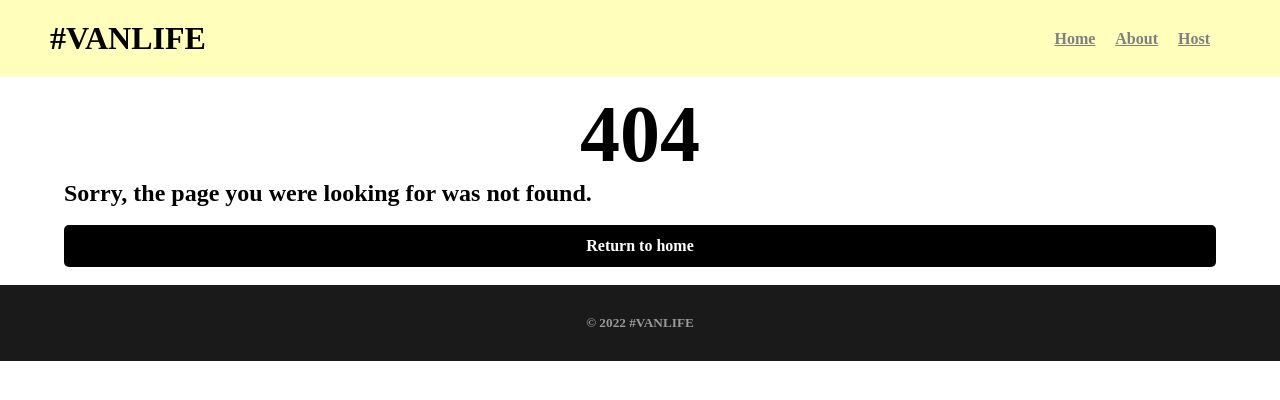
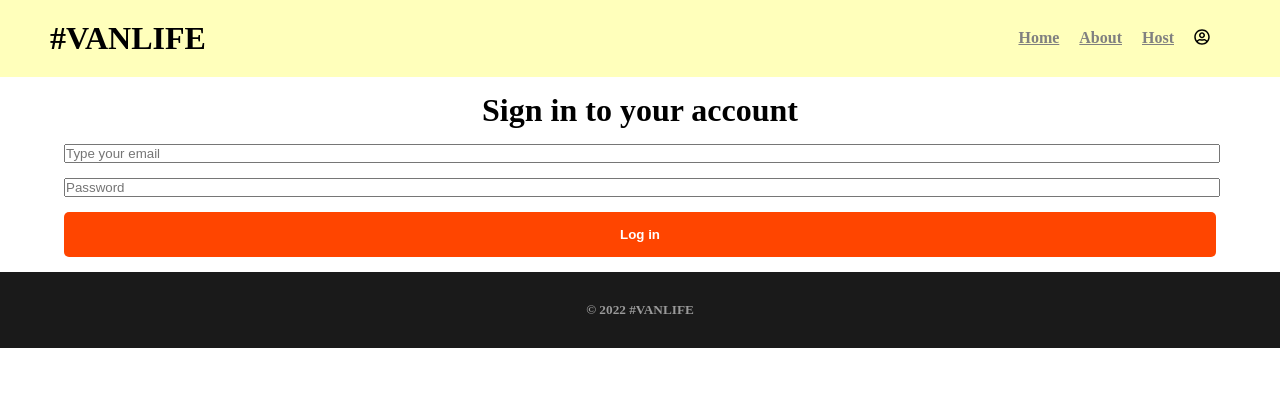
Before and after one commit to raphaeldeoliveira/vanLife, a React (Create React App) app: page /login in a window 1280 px wide. Before the commit this address had no page. Shown: the top 400 px of the page. Built offline with nearby package versions, Linux system fonts and the light colour scheme.

Commit message:
inicio da implementação do authRequired para somente poder acessar um componente se o usuario estiver autenticado

```diff
--- a/package.json
+++ b/package.json
@@ -8,6 +8,7 @@
     "@testing-library/user-event": "^13.5.0",
     "react": "^18.2.0",
     "react-dom": "^18.2.0",
+    "react-icons": "^5.0.1",
     "react-router-dom": "^6.21.1",
     "react-scripts": "5.0.1",
     "web-vitals": "^2.1.4"
--- a/src/App.js
+++ b/src/App.js
@@ -18,27 +18,82 @@ import Dashboard from "./components/pages/host/Dashboard";
 import Income from "./components/pages/host/Income";
 import Review from "./components/pages/host/Review";
 import HostVans from "./components/pages/host/vans/HostVans";
-import HostVanDetail from "./components/pages/host/vans/HostVanLayout";
+import HostVanDetail, { loader as vanDetailLoader } from "./components/pages/host/vans/HostVanLayout";
 
 import Detail from "./components/pages/host/vans/Detail";
 import Pricing from "./components/pages/host/vans/Pricing";
 import Photos from "./components/pages/host/vans/Photos";
 
+import Error from "./components/pages/Error";
+import Login from "./components/pages/Login";
+import AuthRequired from "./components/pages/AuthRequired";
+
 const router = createBrowserRouter(createRoutesFromElements(
-  <Route path="/" element={<Layout />}>
+  <Route path="/" element={<Layout />} errorElement={<Error />}>
     <Route index element={<Home />}/>
     <Route path="about" element={<About />}/>
-    <Route path="vans" element={<Vans />} loader={vansLoader} errorElement={<h1>Erro</h1>}/>
+    <Route path="login" element={<Login />} />
+    <Route
+      path="vans"
+      element={<Vans />}
+      loader={vansLoader}
+    />
     <Route path="vans/:id" element={<VanDetail />} />
     <Route path="host" element={<Host />} >
-      <Route index element={<Dashboard />} />
-      <Route path="income" element={<Income />} />
-      <Route path="review" element={<Review />} />
-      <Route path="vans" element={<HostVans />} />
-      <Route path="vans/:id" element={<HostVanDetail />}>
-        <Route index element={<Detail />} />
-        <Route path="pricing" element={<Pricing />} />
-        <Route path="photos" element={<Photos />} />
+      <Route
+        index
+        element={<Dashboard />}
+        loader={async () => {
+          return null
+        }}
+      />
+      <Route
+        path="income"
+        element={<Income />}
+        loader={async () => {
+          return null
+        }}
+      />
+      <Route
+        path="review"
+        element={<Review />}
+        loader={async () => {
+          return null
+        }}
+      />
+      <Route
+        path="vans"
+        element={<HostVans />}
+        loader={async () => {
+          return null
+        }}
+      />
+      <Route
+        path="vans/:id"
+        element={<HostVanDetail />}
+        loader={vanDetailLoader}
+      >
+        <Route
+          index
+          element={<Detail />}
+          loader={async () => {
+            return null
+          }}
+        />
+        <Route
+          path="pricing"
+          element={<Pricing />}
+          loader={async () => {
+            return null
+          }}
+        />
+        <Route
+          path="photos"
+          element={<Photos />}
+          loader={async () => {
+            return null
+          }}
+        />
       </Route>
     </Route>
     <Route path="*" element={<NotFound />}/>
--- a/src/components/molecules/header/Nav.jsx
+++ b/src/components/molecules/header/Nav.jsx
@@ -1,5 +1,6 @@
 import React from "react";
 import { NavLink } from "react-router-dom";
+import { FaRegUserCircle } from "react-icons/fa";
 
 export default function Nav() {
     return (
@@ -19,6 +20,11 @@ export default function Nav() {
                 to="/host"
                 >Host
             </NavLink>
+            <NavLink
+                className={({isActive}) => isActive ? "link link--active" : "link"}
+                to="/login"
+                ><FaRegUserCircle />
+            </NavLink>
         </div>
     )
 }
--- /dev/null
+++ b/src/components/pages/AuthRequired.jsx
@@ -0,0 +1,12 @@
+import React from "react";
+import { Navigate, Outlet } from "react-router-dom";
+
+export default function AuthRequired() {
+
+    const isLoggedIn = false
+    if (!isLoggedIn) {
+        <Navigate to="/login" />
+    }
+    return <Outlet />
+
+}
--- /dev/null
+++ b/src/components/pages/Error.jsx
@@ -0,0 +1,15 @@
+import React from "react";
+import { useRouteError } from "react-router-dom";
+
+export default function Error() {
+
+    const error = useRouteError()
+    console.log(error)
+
+    return (
+        <div>
+            <h1>Error: {error.message}</h1>
+            <code>{error.status} - {error.statusText}</code>
+        </div>
+    )
+}
--- /dev/null
+++ b/src/components/pages/Login.jsx
@@ -0,0 +1,15 @@
+import React from "react";
+
+export default function Login() {
+
+    return (
+        <div className="login">
+            <h1>Sign in to your account</h1>
+            <form>
+                <input type="text" id="email" name="email" placeholder="Type your email" required/>
+                <input type="text" id="password" name="password" placeholder="Password" required/>
+                <button type="submit">Log in</button>
+            </form>
+        </div>
+    )
+}
--- a/src/components/pages/host/vans/HostVanLayout.jsx
+++ b/src/components/pages/host/vans/HostVanLayout.jsx
@@ -1,6 +1,11 @@
 import React from "react";
 import { useState, useEffect } from "react";
 import { NavLink, Link, useParams, Outlet } from "react-router-dom";
+import { getVans } from "../../../../api";
+
+export function loader({ params }) {
+    return getVans(params.id)
+}
 
 export default function HostVanLayout() {
 
--- a/src/main.scss
+++ b/src/main.scss
@@ -395,6 +395,35 @@ footer {
     display: inline-block;
 }
 
+.login {
+    h1 {
+        text-align: center;
+        margin: 15px 0px;
+    }
+
+    form {
+        width: 90%;
+        margin: auto;
+
+        & > input {
+            width: 100%;
+            margin: auto;
+            margin-bottom: 15px;
+        }
+
+        & > button {
+            width: 100%;
+            border: none;
+            padding: 15px 0px;
+            background-color: orangered;
+            color: white;
+            font-weight: bold;
+            border-radius: 5px;
+            margin-bottom: 15px;
+        }
+    }
+}
+
 .not-found {
     width: 90%;
     margin: auto;
```
Also changed, not shown: 1 other file (tests, documents, lock files or other folders).
